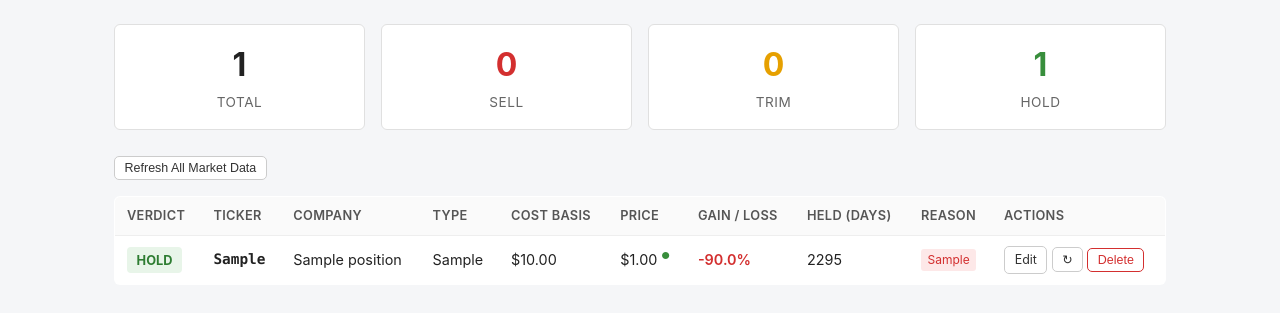
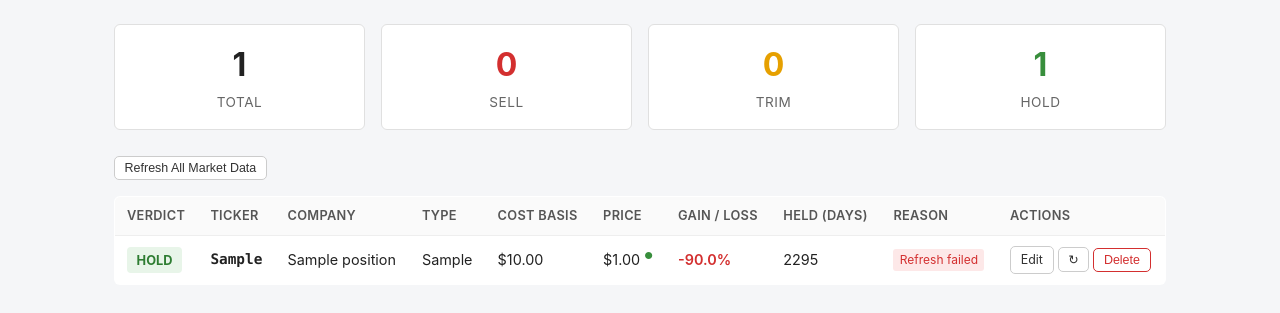
Before and after one commit to ryankmcintyre/StockSentinal, a FastAPI app: page / in a window 1280 px wide. Shown: the part 62-375 px from the top of the page. Run offline with FastAPI, Linux system fonts and the light colour scheme; tables that the repository leaves empty hold one stand-in row (values such as "Sample post").

Commit message:
Show refresh error details only in tooltip

```diff
--- a/app/templates/portfolio.html
+++ b/app/templates/portfolio.html
@@ -97,7 +97,7 @@
                     <span class="rule-tag">{{ rule.description }}</span>
                 {% endfor %}
                 {% if pos.refresh_error %}
-                    <span class="rule-tag rule-tag-error">{{ pos.refresh_error }}</span>
+                    <span class="rule-tag rule-tag-error" title="{{ pos.refresh_error }}">Refresh failed</span>
                 {% endif %}
                 {% if pos.refresh_in_progress %}
                     <span
```
Also changed, not shown: tests/test_rules_route.py (+4 -4 lines).
